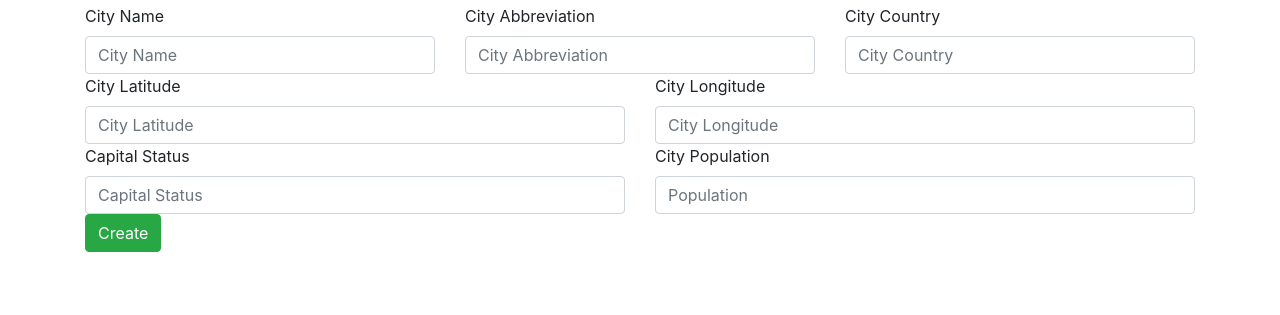
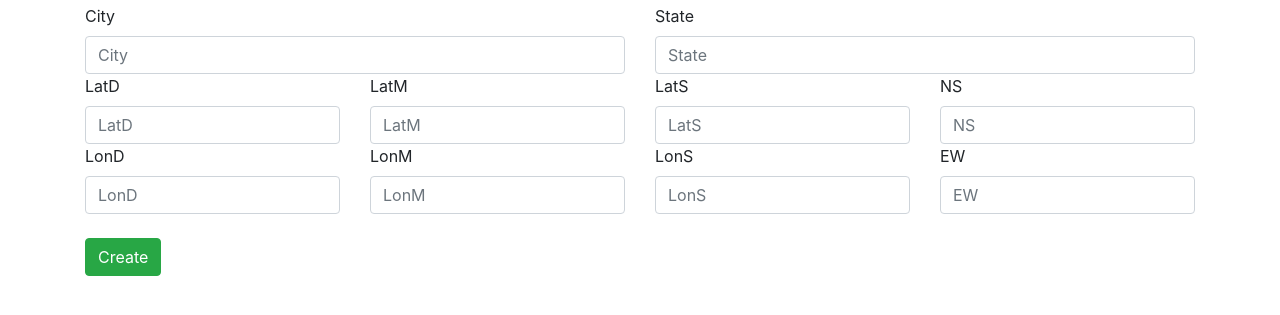
Before and after one commit to mkm99/PythonDockerFlaskPycharm, a Flask app: page /cities/new in a window 1280 px wide. Shown: the part 56-371 px from the top of the page. Run offline with Flask 2, Linux system fonts and the light colour scheme; some libraries are stand-ins or nearby versions.

Commit message:
Task: Updated name of new attributes for new database/table

```diff
--- a/app/templates/layout.html
+++ b/app/templates/layout.html
@@ -16,16 +16,16 @@
     {% else %}
     <title>Welcome to My Site!</title>
     {% endif %}
-<head>
+    </head>
 <body>
 <!-- As a heading -->
-
 
 <nav class="navbar navbar-expand-lg navbar-light bg-light mb-1">
     <a class="navbar-brand" href="/">{% if user %}{{ user.username }}'s Homepage{% else %}
         <title>Welcome to My Homepage</title>
         {% endif %}</a>
-  <button aria-controls="navbarNavDropdown" aria-expanded="false" aria-label="Toggle navigation" class="navbar-toggler" data-target="#navbarNavDropdown" data-toggle="collapse" type="button">
+    <button aria-controls="navbarNavDropdown" aria-expanded="false" aria-label="Toggle navigation"
+            class="navbar-toggler" data-target="#navbarNavDropdown" data-toggle="collapse" type="button">
         <span class="navbar-toggler-icon"></span>
     </button>
     <div class="collapse navbar-collapse" id="navbarNavDropdown">
@@ -37,9 +37,9 @@
                 <a class="nav-link" href="/cities/new">Add City<span class="sr-only">(current)</span></a>
             </li>
             <li class="nav-item active">
-        <a class="nav-link" href="api/cities">Cities API JSON endpoint <span class="sr-only">(current)</span></a>
+                <a class="nav-link" href="api/v1/cities">Cities API JSON endpoint <span
+                        class="sr-only">(current)</span></a>
             </li>
-
         </ul>
     </div>
 </nav>
--- a/app/templates/new.html
+++ b/app/templates/new.html
@@ -3,42 +3,54 @@
 <form action="/cities/new" method="POST">
     <div class="row">
         <div class="col">
-            <label for="fldName">City Name</label>
-            <input id="fldName" type="text" class="form-control" placeholder="City Name" name="fldName">
+            <label for="City">City</label>
+            <input id="City" type="text" class="form-control" placeholder="City"
+                   name="City">
         </div>
         <div class="col">
-            <label for="fldAbbreviation">City Abbreviation</label>
-            <input id="fldAbbreviation" type="text" class="form-control" placeholder="City Abbreviation"
-                   name="fldAbbreviation">
+            <label for="State">State</label>
+            <input id="State" type="text" class="form-control" placeholder="State" name="State">
+        </div>
+    </div>
+    <div class="row">
+        <div class="col">
+            <label for="LatD">LatD</label>
+            <input id="LatD" type="text" class="form-control" placeholder="LatD" name="LatD">
         </div>
         <div class="col">
-            <label for="fldCountry">City Country</label>
-            <input id="fldCountry" type="text" class="form-control" placeholder="City Country" name="fldCountry">
+            <label for="LatM">LatM</label>
+            <input id="LatM" type="text" class="form-control" placeholder="LatM" name="LatM">
         </div>
+        <div class="col">
+            <label for="LatS">LatS</label>
+            <input id="LatS" type="text" class="form-control" placeholder="LatS" name="LatS">
+        </div>
+        <div class="col">
+            <label for="NS">NS</label>
+            <input id="NS" type="text" class="form-control" placeholder="NS" name="NS">
+        </div>
+
     </div>
 
     <div class="row">
         <div class="col">
-            <label for="fldLat">City Latitude</label>
-            <input id="fldLat" type="text" class="form-control" placeholder="City Latitude" name="fldLat">
+            <label for="LonD">LonD</label>
+            <input id="LonD" type="text" class="form-control" placeholder="LonD" name="LonD">
         </div>
         <div class="col">
-            <label for="fldlong">City Longitude</label>
-            <input id="fldlong" type="text" class="form-control" placeholder="City Longitude" name="fldLong">
+            <label for="LonM">LonM</label>
+            <input id="LonM" type="text" class="form-control" placeholder="LonM" name="LonM">
+        </div>
+        <div class="col">
+            <label for="LonS">LonS</label>
+            <input id="LonS" type="text" class="form-control" placeholder="LonS" name="LonS">
+        </div>
+        <div class="col">
+            <label for="EW">EW</label>
+            <input id="EW" type="text" class="form-control" placeholder="EW" name="EW">
         </div>
     </div>
-    <div class="row">
-        <div class="col">
-            <label for="fldCapitalStatus">Capital Status</label>
-
-            <input id="fldCapitalStatus" type="text" class="form-control" placeholder="Capital Status "
-                   name="fldCapitalStatus">
-        </div>
-        <div class="col">
-            <label for="fldPopulation">City Population</label>
-            <input id="fldPopulation" type="text" class="form-control" placeholder="Population" name="fldPopulation">
-        </div>
-    </div>
+    <br>
     <button type="submit" class="btn btn-success">Create</button>
 
 </form>
```
Also changed, not shown: app/templates/edit.html (+36 -20 lines), app/templates/index.html (+20 -14 lines), app/templates/view.html (+13 -7 lines). Lines whose indentation alone changed are shown as unchanged.
